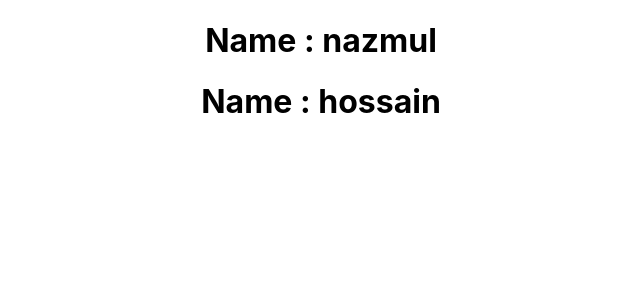
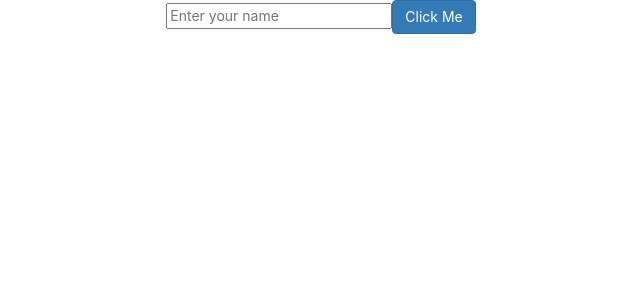
Before and after one commit to somratcste/react-try, a React (Create React App) app: page / in a window 1280 px wide. Shown: the top 300 px of the page, without its empty margins (319-959 px from the left). Built offline with nearby package versions, Linux system fonts and the light colour scheme.

Commit message:
feat: react event handler

```diff
--- a/public/index.html
+++ b/public/index.html
@@ -25,6 +25,8 @@
       Learn how to configure a non-root public URL by running `npm run build`.
     -->
     <title>React App</title>
+    <link rel="stylesheet" href="https://maxcdn.bootstrapcdn.com/bootstrap/3.3.7/css/bootstrap.min.css"
+          integrity="sha384-BVYiiSIFeK1dGmJRAkycuHAHRg32OmUcww7on3RYdg4Va+PmSTsz/K68vbdEjh4u" crossorigin="anonymous">
   </head>
   <body>
     <noscript>You need to enable JavaScript to run this app.</noscript>
--- a/src/components/App.js
+++ b/src/components/App.js
@@ -1,20 +1,13 @@
 import React, { Component } from 'react'
 import './App.css';
-import First from "./First/First";
+import EventHandler from "./EventHandler/EventHandler";
 
 class App extends Component {
-    state = {
-        persons: [
-            {name: 'nazmul'},
-            {name: 'hossain'}
-        ]
-    }
+
     render() {
         return (
-            <div className="App">
-                {this.state.persons.map( (person, index) => {
-                    return <First key={index} name={person.name} />
-                } )}
+            <div className="container App">
+                <EventHandler />
             </div>
         );
     }
--- /dev/null
+++ b/src/components/EventHandler/EventHandler.js
@@ -0,0 +1,31 @@
+import React, { Component } from 'react'
+
+class EventHandler extends Component {
+
+    state = {
+        name: ''
+    }
+
+    clickHandler = (event) => {
+        alert("hello")
+    }
+
+    inputHandler = (event) => {
+        this.setState({
+            name: event.target.value
+        })
+    }
+
+    render() {
+        return (
+            <div className="my-3">
+                <input onChange={this.inputHandler} value={this.state.name} type="text" placeholder="Enter your name" />
+                <button className="btn btn-primary" onClick={this.clickHandler}>Click Me</button>
+
+                {this.state.name ? <p>Hello Mr, {this.state.name}</p> : '' }
+            </div>
+        )
+    }
+}
+
+export default EventHandler
```
